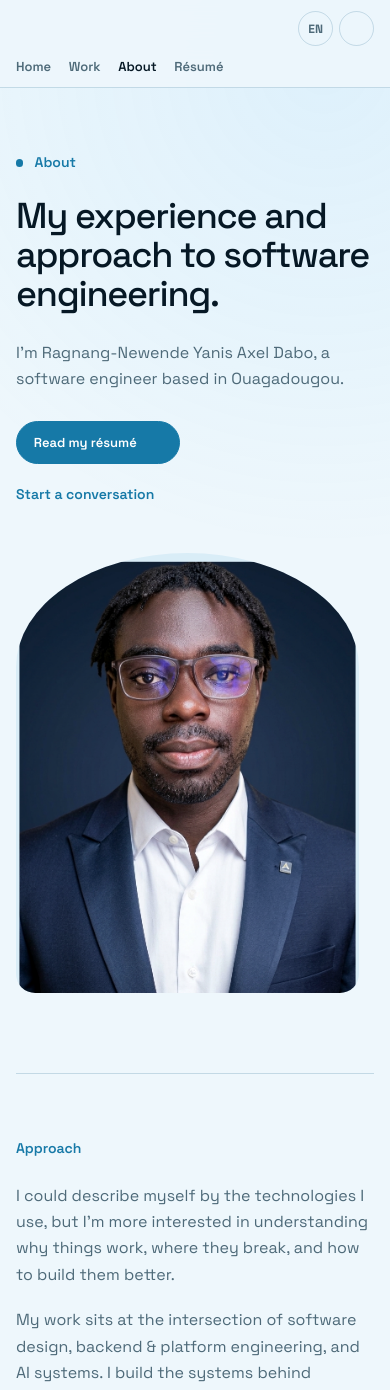
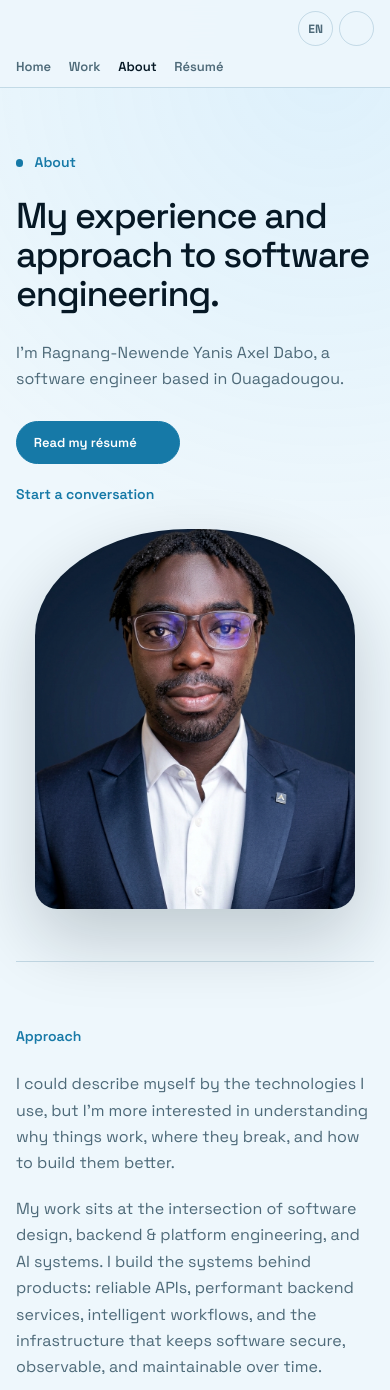
Before and after one commit to Y4NN777/portfolio, a Next.js app: page /about in a window 390 px wide. Shown: the top 1390 px of the page. Built offline with nearby package versions, Linux system fonts and the light colour scheme; no server answers; some icons are missing.

Commit message:
refine about hero and project listings

```diff
--- a/src/app/identity.css
+++ b/src/app/identity.css
@@ -324,21 +324,29 @@
 .flow-project-visual div { display: flex; flex-wrap: wrap; gap: .4rem; margin-top: 1.3rem; }
 .flow-project-visual span { padding: .34rem .6rem; border: 1px solid rgba(184, 220, 238, .25); border-radius: 999px; color: #dceef7; font-size: .6875rem; font-weight: 600; }
 .flow-project-rows { border-top: 1px solid var(--flow-line); }
-.flow-project-rows article { display: grid; grid-template-columns: minmax(15rem, 1fr) minmax(14rem, .9fr) auto auto; gap: 2rem; align-items: center; padding: 1.5rem 0; border-bottom: 1px solid var(--flow-line); }
+.flow-project-rows article { display: grid; grid-template-columns: 7.5rem minmax(13rem, 1fr) minmax(12rem, .8fr) auto auto; gap: 1.5rem; align-items: center; padding: 1.15rem 0; border-bottom: 1px solid var(--flow-line); }
 .flow-project-rows article:hover { padding-inline: .8rem; background: rgba(83, 192, 251, .055); }
+.flow-row-thumbnail { position: relative; display: block; aspect-ratio: 1.55; overflow: hidden; border-radius: 1.5rem .6rem .6rem .6rem; background: var(--flow-soft); }
+.flow-row-thumbnail::after { position: absolute; inset: 0; background: linear-gradient(135deg, transparent 45%, rgba(30, 160, 219, .12)); content: ""; pointer-events: none; }
+.flow-row-thumbnail img { object-fit: cover; transition: transform 350ms ease; }
+.flow-project-rows article:hover .flow-row-thumbnail img { transform: scale(1.035); }
+.flow-row-thumbnail .flow-project-visual { padding: .65rem; }
+.flow-row-thumbnail .flow-project-visual strong { font-size: .9rem; }
+.flow-row-thumbnail .flow-project-visual p,
+.flow-row-thumbnail .flow-project-visual div { display: none; }
 .flow-project-rows h3 { font-size: var(--flow-type-project); font-weight: 600; line-height: 1.15; }
 .flow-project-rows div p,
 .flow-project-rows article > p { margin-top: .3rem; color: var(--flow-muted); font-size: var(--flow-type-small); }
 .flow-project-rows article > p { max-width: 27rem; line-height: 1.5; }
 .flow-row-tech { display: flex; flex-wrap: wrap; justify-content: flex-end; gap: .35rem; }
 .flow-row-tech span { padding: .3rem .55rem; border: 1px solid var(--flow-line); border-radius: 999px; color: var(--flow-muted); font-size: .6875rem; font-weight: 600; }
-.flow-project-rows article > a { display: grid; width: 2.7rem; height: 2.7rem; place-items: center; border: 1px solid var(--flow-line); border-radius: 50%; color: var(--flow-accent); }
+.flow-row-arrow { display: grid; width: 2.7rem; height: 2.7rem; place-items: center; border: 1px solid var(--flow-line); border-radius: 50%; color: var(--flow-accent); }
 
-.flow-about-hero { display: grid; grid-template-columns: 1.16fr minmax(19rem, .53fr); gap: clamp(3rem, 7vw, 6.5rem); align-items: center; padding-bottom: clamp(5rem, 9vw, 8rem); }
+.flow-about-hero { display: grid; grid-template-columns: minmax(0, 1.08fr) minmax(19rem, .58fr); gap: clamp(1.5rem, 4vw, 4rem); align-items: center; padding-bottom: clamp(3.25rem, 5vw, 4.5rem); }
 .flow-about-hero h1 { max-width: 26ch; margin-top: 1.5rem; font-size: var(--flow-type-page); font-weight: 500; letter-spacing: var(--flow-tracking-display); line-height: var(--flow-leading-display); }
 .flow-about-intro { max-width: 42rem; margin-top: 1.6rem !important; color: var(--flow-muted); font-size: var(--flow-type-body); line-height: var(--flow-leading-body); }
-.flow-about-portrait { position: relative; aspect-ratio: .78; overflow: hidden; border-radius: 50% 50% 1.2rem 1.2rem / 26% 26% 1.2rem 1.2rem; background: var(--flow-soft); }
-.flow-about-portrait img { object-fit: cover; filter: saturate(.86) contrast(1.02); transform: scale(.98); transform-origin: center bottom; }
+.flow-about-portrait { position: relative; justify-self: end; width: min(100%, 22rem); aspect-ratio: .84; overflow: hidden; border-radius: 48% 48% 1.4rem 1.4rem / 28% 28% 1.4rem 1.4rem; background: var(--flow-soft); box-shadow: 0 1.8rem 4.5rem rgba(2, 20, 30, .2); }
+.flow-about-portrait img { object-fit: cover; filter: saturate(.88) contrast(1.03); }
 .flow-about-copy,
 .flow-about-section { display: grid; grid-template-columns: minmax(9rem, .45fr) minmax(0, 1.55fr); gap: clamp(2rem, 6vw, 6rem); padding: clamp(4rem, 7vw, 6rem) 0; border-top: 1px solid var(--flow-line); }
 .flow-about-copy h2,
@@ -410,7 +418,7 @@
   .flow-header { grid-template-columns: 1fr auto; }
   .flow-nav { order: 3; grid-column: 1 / -1; justify-content: center; padding-top: .65rem; }
   .flow-home-hero { grid-template-columns: 1fr minmax(17rem, .55fr); gap: 2rem; min-height: 0; }
-  .flow-project-rows article { grid-template-columns: 1fr .85fr auto; }
+  .flow-project-rows article { grid-template-columns: 6.5rem minmax(0, 1fr) minmax(11rem, .65fr) auto; }
   .flow-row-tech { display: none; }
   .flow-case-content { grid-template-columns: minmax(8rem, .35fr) repeat(2, 1fr); }
   .flow-case-content > div:last-child { grid-column: 2; }
@@ -449,9 +457,9 @@
   .flow-case-content { grid-template-columns: 1fr; gap: 1.5rem; }
   .flow-project-index { grid-template-columns: 1fr; }
   .flow-index-feature:first-child { grid-column: auto; }
-  .flow-project-rows article { grid-template-columns: 1fr auto; gap: 1rem; }
+  .flow-project-rows article { grid-template-columns: 6rem minmax(0, 1fr) auto; gap: 1rem; }
   .flow-project-rows article > p { display: none; }
-  .flow-about-portrait { width: min(88vw, 23rem); }
+  .flow-about-portrait { justify-self: center; width: min(82vw, 22rem); }
   .flow-focus-list { grid-template-columns: 1fr; }
   .flow-case-image { aspect-ratio: 1.62; border-radius: 3rem 1rem 3rem 1rem; }
   .flow-case-content > div:last-child { grid-column: auto; }
@@ -469,6 +477,8 @@
   .flow-experience-rows article { grid-template-columns: 1fr; gap: .6rem; }
   .flow-experience-rows article > p { justify-self: start; text-align: left; }
   .flow-project-meta { gap: .35rem; }
+  .flow-project-rows article { grid-template-columns: 5rem minmax(0, 1fr) auto; }
+  .flow-project-rows h3 { font-size: 1.1rem; }
   .flow-footer { grid-template-columns: 1fr; }
   .flow-footer > p { justify-self: start; }
 }
--- a/src/app/projects/page.tsx
+++ b/src/app/projects/page.tsx
@@ -109,10 +109,15 @@ function ProjectRows({ title, projects, labels, caseStudies, openLabel }: {
           const content = labels[project.id];
           return (
             <article key={project.id}>
+              <Link className="flow-row-thumbnail" href={`/projects/${project.slug}`} aria-label={`${openLabel}: ${content.title}`}>
+                {project.thumbnail
+                  ? <Image src={project.thumbnail} alt="" fill sizes="120px" />
+                  : <ProjectVisual title={content.title} subtitle={content.subtitle} tech={project.tech} />}
+              </Link>
               <div><h3>{content.title}</h3><p>{content.subtitle}</p></div>
               <p>{caseStudies[project.id].state}</p>
               <div className="flow-row-tech">{project.tech.slice(0, 3).map((tech) => <span key={tech}>{tech}</span>)}</div>
-              <Link href={`/projects/${project.slug}`} aria-label={`${openLabel}: ${content.title}`}>
+              <Link className="flow-row-arrow" href={`/projects/${project.slug}`} aria-label={`${openLabel}: ${content.title}`}>
                 <Icon icon="solar:arrow-right-linear" width={20} height={20} aria-hidden />
               </Link>
             </article>
```
